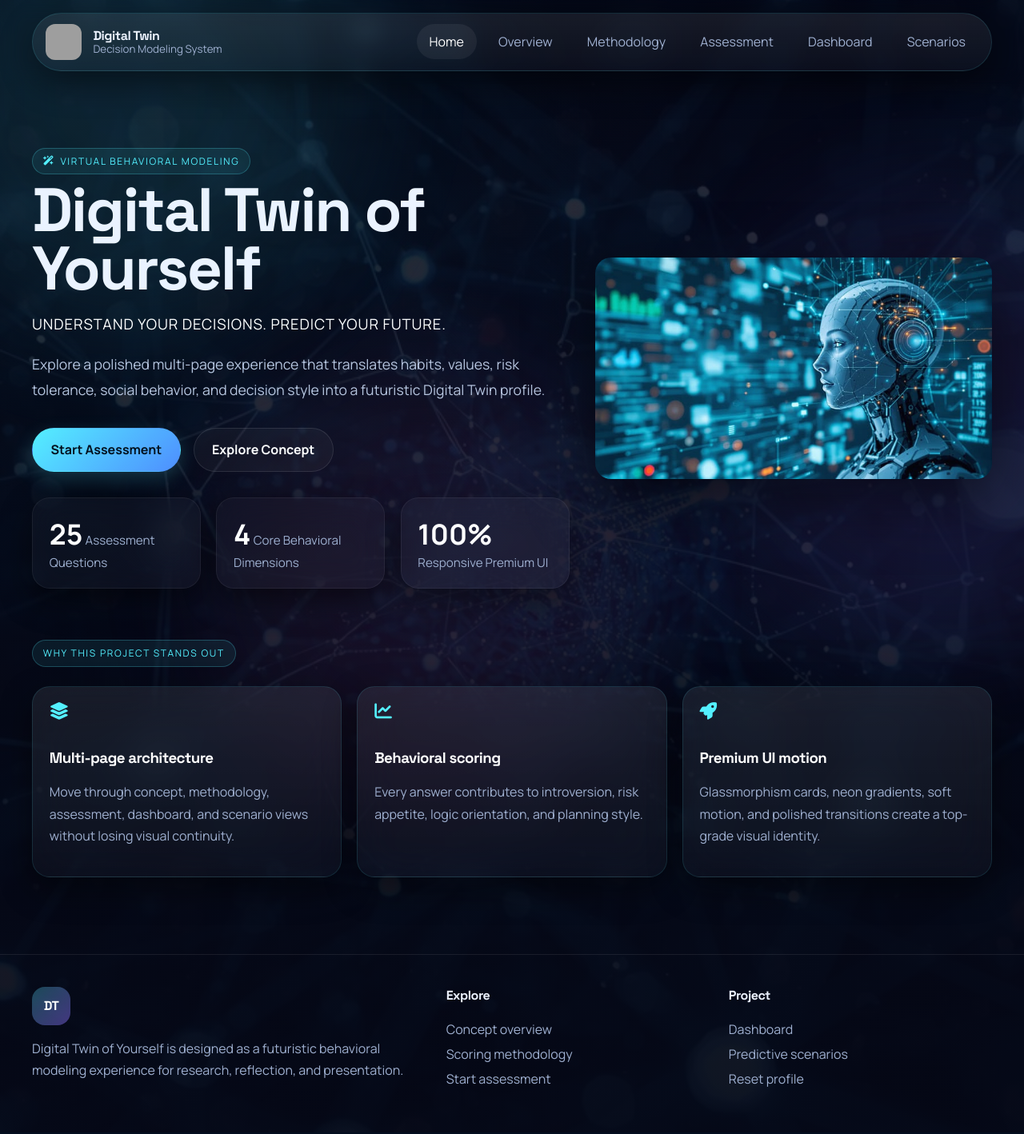
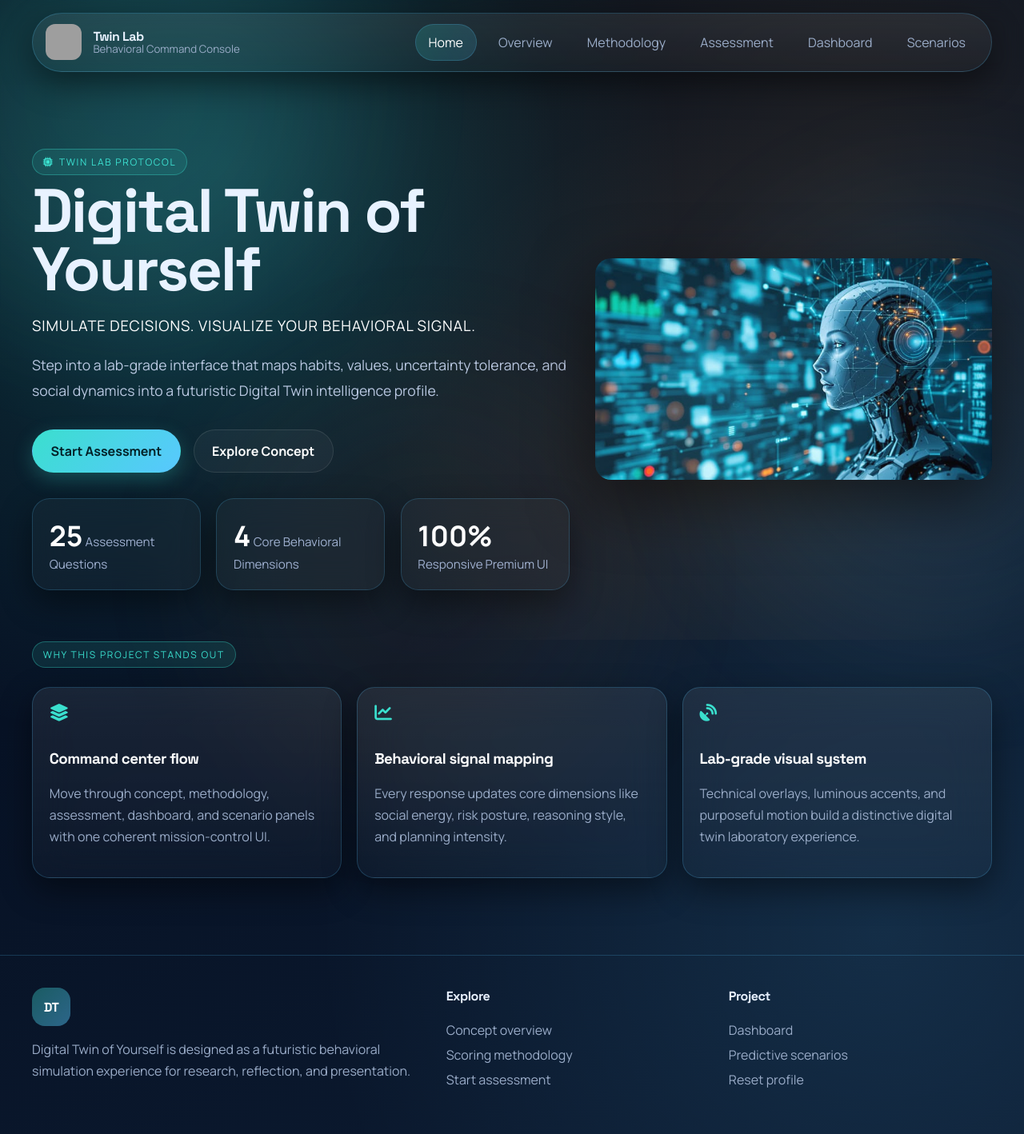
Before and after one commit to ayush-bhavsar/digital-twin, a Flask app: page / in a window 1280 px wide. Shown: the whole page at 80% size. Before the commit the page ends 1359 px from the top, so only its background shows below. Run offline with Flask 3, Linux system fonts and the light colour scheme; grey boxes are pictures that could not be loaded.

Commit message:
nominal ui -changes

```diff
--- a/static/css/styles.css
+++ b/static/css/styles.css
@@ -1,16 +1,16 @@
 :root {
-    --bg-0: #050816;
-    --bg-1: #091224;
-    --bg-2: #0d1730;
-    --text: #edf3ff;
-    --muted: #9fb0d0;
-    --cyan: #54f0ff;
-    --blue: #4e8dff;
-    --purple: #8f6dff;
-    --pink: #ff6bd6;
-    --glass: rgba(13, 20, 40, 0.66);
-    --glass-strong: rgba(10, 16, 33, 0.82);
-    --border: rgba(133, 170, 255, 0.18);
+    --bg-0: #040b16;
+    --bg-1: #071225;
+    --bg-2: #0c1b31;
+    --text: #e8f1ff;
+    --muted: #9aacc8;
+    --cyan: #3adfce;
+    --blue: #58c7ff;
+    --purple: #2f6ee4;
+    --pink: #ffb24d;
+    --glass: rgba(10, 20, 38, 0.68);
+    --glass-strong: rgba(8, 15, 30, 0.86);
+    --border: rgba(88, 199, 255, 0.22);
     --shadow: 0 30px 80px rgba(0, 0, 0, 0.45);
     --radius-xl: 28px;
     --radius-lg: 22px;
@@ -33,8 +33,10 @@ body {
     font-family: 'Manrope', sans-serif;
 
     background:
-        linear-gradient(rgba(5,8,22,0.85), rgba(5,8,22,0.95)),
-        url('../img/bg.jpg') center/cover no-repeat;
+        radial-gradient(circle at 14% 18%, rgba(58, 223, 206, 0.16), transparent 42%),
+        radial-gradient(circle at 84% 14%, rgba(255, 178, 77, 0.1), transparent 46%),
+        radial-gradient(circle at 86% 82%, rgba(88, 199, 255, 0.12), transparent 44%),
+        linear-gradient(155deg, var(--bg-0), var(--bg-1) 45%, var(--bg-2));
 
     min-height: 100vh;
     overflow-x: hidden;
@@ -45,10 +47,21 @@ body::before {
     position: fixed;
     inset: 0;
     pointer-events: none;
-    background-image: linear-gradient(rgba(255, 255, 255, 0.02) 1px, transparent 1px), linear-gradient(90deg, rgba(255, 255, 255, 0.02) 1px, transparent 1px);
-    background-size: 72px 72px;
+    background-image: linear-gradient(rgba(88, 199, 255, 0.05) 1px, transparent 1px), linear-gradient(90deg, rgba(88, 199, 255, 0.04) 1px, transparent 1px);
+    background-size: 56px 56px;
     mask-image: linear-gradient(to bottom, rgba(0, 0, 0, 0.5), transparent 95%);
-    opacity: 0.25;
+    opacity: 0.34;
+}
+
+body::after {
+    content: '';
+    position: fixed;
+    inset: 0;
+    pointer-events: none;
+    background:
+        radial-gradient(circle at 22% 26%, rgba(58, 223, 206, 0.12), transparent 36%),
+        radial-gradient(circle at 70% 70%, rgba(255, 178, 77, 0.08), transparent 40%);
+    mix-blend-mode: screen;
 }
 
 h1,
@@ -79,20 +92,20 @@ p {
 }
 
 .glass-card {
-    background: linear-gradient(180deg, rgba(255,255,255,0.08), rgba(255,255,255,0.03));
+    background: linear-gradient(180deg, rgba(255,255,255,0.075), rgba(255,255,255,0.025));
     backdrop-filter: blur(25px);
     -webkit-backdrop-filter: blur(25px);
-    border: 1px solid rgba(84, 240, 255, 0.12);
+    border: 1px solid var(--border);
     box-shadow: 0 15px 40px rgba(0, 0, 0, 0.45);
 
     transition: 0.3s ease;
 }
 
 .glass-card:hover {
-    transform: perspective(1000px) rotateX(6deg) rotateY(-6deg) scale(1.03);
+    transform: translateY(-5px);
     box-shadow:
-        0 0 25px rgba(84, 240, 255, 0.25),
-        0 0 60px rgba(143, 109, 255, 0.2),
+        0 0 30px rgba(58, 223, 206, 0.2),
+        0 0 60px rgba(255, 178, 77, 0.08),
         0 20px 60px rgba(0, 0, 0, 0.6);
 }
 
@@ -116,14 +129,14 @@ p {
 .ambient-2 {
     top: 16rem;
     right: -10rem;
-    background: rgba(143, 109, 255, 0.38);
+    background: rgba(88, 199, 255, 0.32);
     animation-delay: 2s;
 }
 
 .ambient-3 {
     bottom: -12rem;
     left: 20%;
-    background: rgba(255, 107, 214, 0.24);
+    background: rgba(255, 178, 77, 0.2);
     animation-delay: 4s;
 }
 
@@ -166,7 +179,7 @@ p {
     width: 3rem;
     height: 3rem;
     border-radius: 1rem;
-    background: linear-gradient(135deg, rgba(84, 240, 255, 0.28), rgba(143, 109, 255, 0.45));
+    background: linear-gradient(135deg, rgba(58, 223, 206, 0.35), rgba(88, 199, 255, 0.45));
     color: white;
     font-weight: 800;
 }
@@ -261,9 +275,9 @@ p {
     gap: 0.4rem;
     padding: 0.45rem 0.8rem;
     border-radius: 999px;
-    border: 1px solid rgba(84, 240, 255, 0.24);
+    border: 1px solid rgba(58, 223, 206, 0.34);
     color: var(--cyan);
-    background: rgba(84, 240, 255, 0.08);
+    background: rgba(58, 223, 206, 0.11);
     text-transform: uppercase;
     font-size: 0.75rem;
     letter-spacing: 0.14em;
@@ -293,13 +307,13 @@ p {
 
 .primary-btn {
     background: linear-gradient(135deg, var(--cyan), var(--blue));
-    color: #03111f;
-    box-shadow: 0 8px 25px rgba(84, 240, 255, 0.2);
+    color: #032027;
+    box-shadow: 0 8px 25px rgba(58, 223, 206, 0.25);
 }
 
 .primary-btn:hover {
     transform: translateY(-2px);
-    box-shadow: 0 10px 30px rgba(84, 240, 255, 0.25);
+    box-shadow: 0 10px 30px rgba(58, 223, 206, 0.35);
 }
 
 .secondary-btn,
@@ -334,7 +348,7 @@ p {
     position: absolute;
     inset: -0.25rem;
     border-radius: inherit;
-    border: 1px solid rgba(84, 240, 255, 0.45);
+    border: 1px solid rgba(58, 223, 206, 0.5);
     animation: pulse 2.2s ease-out infinite;
 }
 
@@ -381,7 +395,7 @@ p {
 
 .mini-stat {
     background: rgba(255, 255, 255, 0.03);
-    border: 1px solid rgba(255, 255, 255, 0.06);
+    border: 1px solid rgba(88, 199, 255, 0.2);
     backdrop-filter: blur(20px);
 }
 
@@ -769,7 +837,7 @@ p {
 
 .site-footer {
     padding: 2.5rem 0 3rem;
-    border-top: 1px solid rgba(255, 255, 255, 0.08);
+    border-top: 1px solid rgba(88, 199, 255, 0.2);
     margin-top: 2rem;
 }
 
@@ -1029,13 +1097,3 @@ p {
 .hero-img:hover {
     transform: scale(1.03);
 }
-
-body::after {
-    content: "";
-    position: fixed;
-    inset: 0;
-    background:
-        radial-gradient(circle at 20% 30%, rgba(84,240,255,0.025), transparent 55%),
-        radial-gradient(circle at 80% 70%, rgba(143,109,255,0.025), transparent 55%);
-    pointer-events: none;
-}
--- a/templates/assessment.html
+++ b/templates/assessment.html
@@ -3,9 +3,9 @@
 
 {% block content %}
 <section class="page-hero container reveal">
-    <span class="eyebrow">Assessment</span>
+    <span class="eyebrow">Twin Intake</span>
     <h1>Build your Digital Twin profile</h1>
-    <p>Answer each section carefully. Progress updates in real time, and the dashboard will unlock once every question is completed.</p>
+    <p>Answer each section carefully. Your twin signal updates in real time, and the console unlocks after all questions are complete.</p>
 </section>
 
 <section class="container assessment-shell">
--- a/templates/base.html
+++ b/templates/base.html
@@ -4,7 +4,7 @@
     <meta charset="UTF-8">
     <meta name="viewport" content="width=device-width, initial-scale=1.0">
     <title>{% block title %}Digital Twin of Yourself{% endblock %}</title>
-    <meta name="description" content="Digital Twin of Yourself - a futuristic decision-based virtual modeling system.">
+    <meta name="description" content="Digital Twin of Yourself - a futuristic twin lab for behavioral decision modeling.">
     <link rel="preconnect" href="https://fonts.googleapis.com">
     <link rel="preconnect" href="https://fonts.gstatic.com" crossorigin>
     <link href="https://fonts.googleapis.com/css2?family=Manrope:wght@400;500;600;700;800&family=Space+Grotesk:wght@500;600;700&display=swap" rel="stylesheet">
@@ -19,7 +19,7 @@
     <div class="loader-overlay" id="loaderOverlay" aria-hidden="true">
         <div class="loader-panel glass-card">
             <div class="loader-ring"></div>
-            <p>Synchronizing your Digital Twin...</p>
+            <p>Calibrating Twin Lab systems...</p>
         </div>
     </div>
 
@@ -28,8 +28,8 @@
             <a class="brand" href="{{ url_for('home') }}">
                 <img src="{{ url_for('static', filename='img/logo.png') }}" class="logo">
                 <span class="brand-copy">
-                    <strong>Digital Twin</strong>
-                    <small>Decision Modeling System</small>
+                    <strong>Twin Lab</strong>
+                    <small>Behavioral Command Console</small>
                 </span>
             </a>
 
@@ -66,7 +66,7 @@
         <div class="container footer-grid">
             <div>
                 <div class="footer-brand">DT</div>
-                <p>Digital Twin of Yourself is designed as a futuristic behavioral modeling experience for research, reflection, and presentation.</p>
+                <p>Digital Twin of Yourself is designed as a futuristic behavioral simulation experience for research, reflection, and presentation.</p>
             </div>
             <div>
                 <h4>Explore</h4>
--- a/templates/home.html
+++ b/templates/home.html
@@ -5,10 +5,10 @@
 <section class="hero">
     <div class="container hero-grid">
         <div class="hero-copy reveal">
-            <div class="hero-badge"><i class="fa-solid fa-wand-magic-sparkles"></i> Virtual Behavioral Modeling</div>
+            <div class="hero-badge"><i class="fa-solid fa-microchip"></i> Twin Lab Protocol</div>
             <h1>Digital Twin of Yourself</h1>
-            <p class="hero-tagline">Understand Your Decisions. Predict Your Future.</p>
-            <p class="hero-text">Explore a polished multi-page experience that translates habits, values, risk tolerance, social behavior, and decision style into a futuristic Digital Twin profile.</p>
+            <p class="hero-tagline">Simulate Decisions. Visualize Your Behavioral Signal.</p>
+            <p class="hero-text">Step into a lab-grade interface that maps habits, values, uncertainty tolerance, and social dynamics into a futuristic Digital Twin intelligence profile.</p>
             <div class="hero-actions">
                 <a class="primary-btn pulse" href="{{ url_for('assessment') }}">Start Assessment</a>
                 <a class="secondary-btn" href="{{ url_for('overview') }}">Explore Concept</a>
@@ -30,30 +30,31 @@
         </div>
 
         <div class="hero-visual reveal">
-    <img src="{{ url_for('static', filename='img/hero.png') }}" class="hero-img">
-</div>
+            <img src="{{ url_for('static', filename='img/hero.png') }}" class="hero-img" alt="Digital Twin Lab visual">
+        </div>
+    </div>
 
 </section>
 
 <section class="container section-pad">
     <div class="section-heading reveal">
-    <span class="eyebrow">Why this project stands out</span>
-</div>
+        <span class="eyebrow">Why this project stands out</span>
+    </div>
     <div class="feature-grid">
         <article class="glass-card feature-card reveal">
             <i class="fa-solid fa-layer-group"></i>
-            <h3>Multi-page architecture</h3>
-            <p>Move through concept, methodology, assessment, dashboard, and scenario views without losing visual continuity.</p>
+            <h3>Command center flow</h3>
+            <p>Move through concept, methodology, assessment, dashboard, and scenario panels with one coherent mission-control UI.</p>
         </article>
         <article class="glass-card feature-card reveal">
             <i class="fa-solid fa-chart-line"></i>
-            <h3>Behavioral scoring</h3>
-            <p>Every answer contributes to introversion, risk appetite, logic orientation, and planning style.</p>
+            <h3>Behavioral signal mapping</h3>
+            <p>Every response updates core dimensions like social energy, risk posture, reasoning style, and planning intensity.</p>
         </article>
         <article class="glass-card feature-card reveal">
-            <i class="fa-solid fa-rocket"></i>
-            <h3>Premium UI motion</h3>
-            <p>Glassmorphism cards, neon gradients, soft motion, and polished transitions create a top-grade visual identity.</p>
+            <i class="fa-solid fa-satellite-dish"></i>
+            <h3>Lab-grade visual system</h3>
+            <p>Technical overlays, luminous accents, and purposeful motion build a distinctive digital twin laboratory experience.</p>
         </article>
     </div>
 </section>
```
Also changed, not shown: other parts of static/css/styles.css (+73 -18 lines), templates/dashboard.html (+4 -4 lines).
